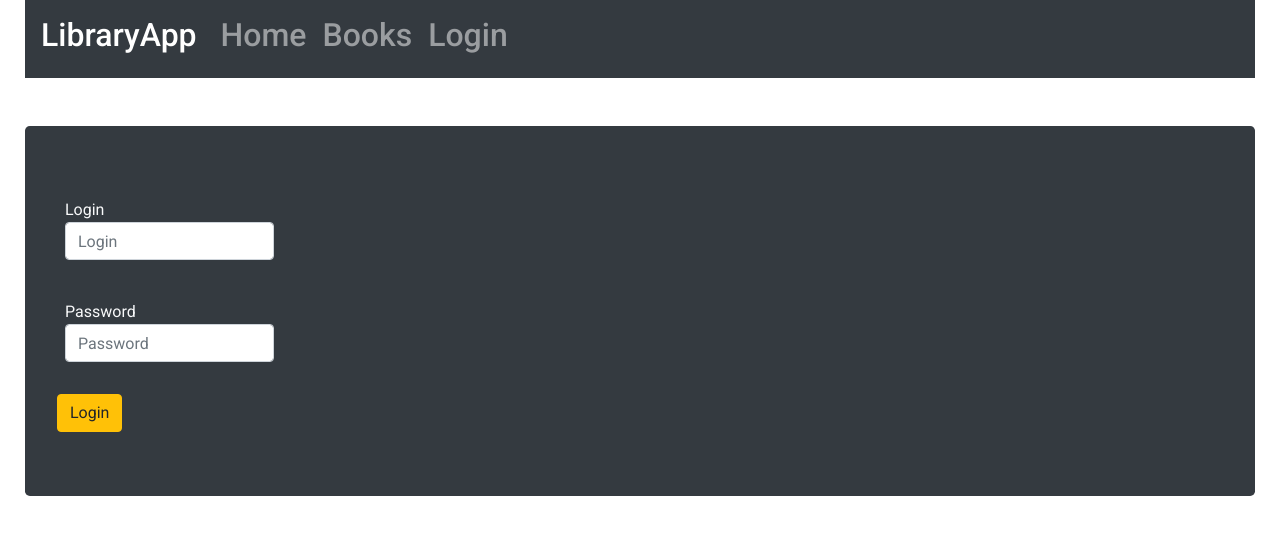
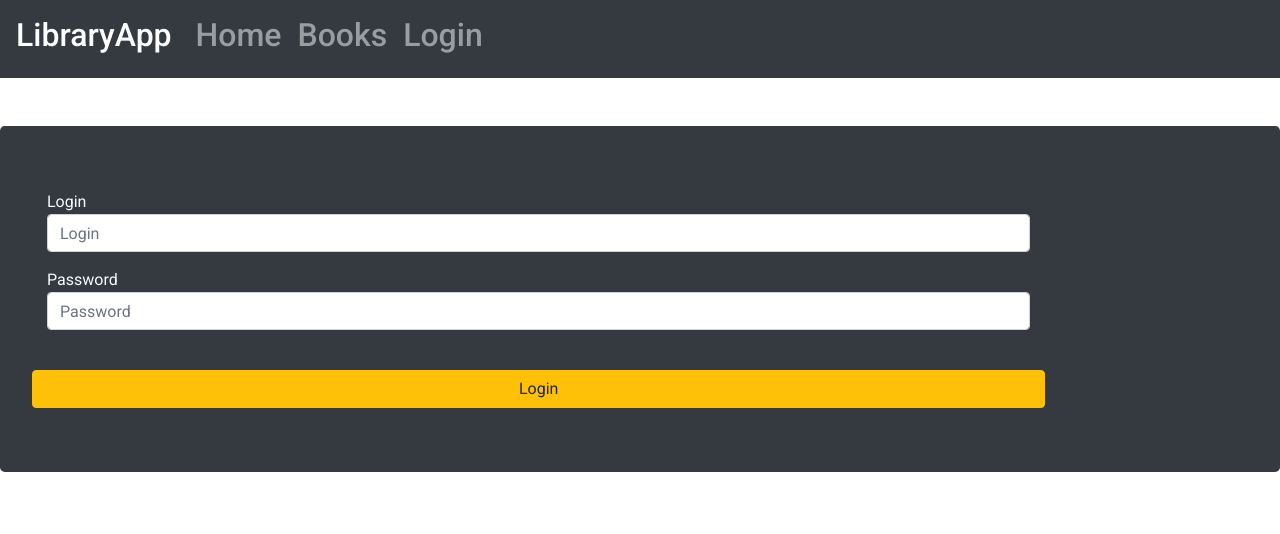
Before and after one commit to Witklocki/Biblioteka, an Angular app in the folder libraryGUI/: page /login in a window 1280 px wide. Shown: the top 534 px of the page. Built offline with nearby package versions, Linux system fonts and the light colour scheme.

Commit message:
15:32 Chyba zrobiłem wszystko co mogłem

```diff
--- a/libraryGUI/src/app/views/general/login/login.component.html
+++ b/libraryGUI/src/app/views/general/login/login.component.html
@@ -2,21 +2,22 @@
 <br>
 <div class="jumbotron bg-dark text-light">
     <form (ngSubmit)="onSubmit()" novalidate>
-        <div class="form-group p-2">
-            <label>
+        <div class="form-group col-10">
+
                 Login
                 <input type="text" name="username" class="form-control"
                 placeholder="Login" [(ngModel)]="userModel.username" required>
-            </label>
+
         </div>
-        <div class="form-group p-2">
-            <label>
+        <div class="form-group col-10 ">
+
                 Password
                 <input type="text" name="password" class="form-control"
                 placeholder="Password" [(ngModel)]="userModel.password" required>
-            </label>
+
         </div>
-        <button class="btn btn-warning" type="submit">
+        <br>
+        <button class="btn btn-warning col-10 " type="submit">
             Login
         </button>
 
--- a/libraryGUI/src/app/views/main-page/add-book/add-book.component.html
+++ b/libraryGUI/src/app/views/main-page/add-book/add-book.component.html
@@ -11,7 +11,7 @@
 
         <button mat-button mat-raised-button mat-dialog-close type="submit" *ngIf="bookName.valid"
          class="btn btn-primary">Add</button>
-        <button mat-button mat-raised-button mat-dialog-close class="btn btn-success"> Just forget</button>
+        <button mat-button mat-raised-button mat-dialog-close class="btn btn-success"> Close</button>
     </form>
     <br><br>
 </div>
--- a/libraryGUI/src/app/views/main-page/edit-author/edit-author.component.html
+++ b/libraryGUI/src/app/views/main-page/edit-author/edit-author.component.html
@@ -16,19 +16,19 @@
                 New name
             </label>
             <input type="text" name="changeName" class="form-control" #name="ngModel"
-            placeholder={{author.name}} [(ngModel)]="authorModel.name" required>
+            value={{author.name}} [(ngModel)]="authorModel.name" required>
         </div>
         <div class="form-group">
             <label>
                 New surname
             </label>
             <input type="text" name="changeSurnme" class="form-control" #surname="ngModel"
-            placeholder={{author.surname}} [(ngModel)]="authorModel.surname" required>
+            value={{author.surname}} [(ngModel)]="authorModel.surname" required>
         </div>
                 <button mat-button mat-raised-button mat-dialog-close *ngIf="name.valid && surname.valid"
                 type="submit" class="btn btn-primary">Change
                 </button>
-                <button mat-button mat-raised-button mat-dialog-close class="btn btn-success"> Just forget</button>
+                <button mat-button mat-raised-button mat-dialog-close class="btn btn-success"> Close</button>
     </form>
     <br><br>
 </div>
--- a/libraryGUI/src/app/views/main-page/edit-book/edit-book.component.html
+++ b/libraryGUI/src/app/views/main-page/edit-book/edit-book.component.html
@@ -1,14 +1,6 @@
 <div class="px-4"><br>
     <form #userForm="ngForm" (ngSubmit)="onChange()" novalidate>
-        <div class="form-group d-inline p-2">
-            <label>
-                Choose Author:<br>
-                <select name="author" [(ngModel)]="id" class="btn btn-light">
-                    <option *ngFor="let author of authors" [ngValue]="author.id"> {{author.name}} {{author.surname}}  </option>
 
-                </select>
-            </label>
-        </div>
         <div class="form-group">
             <label>
                 Title:
@@ -18,7 +10,7 @@
         </div>
 
         <button mat-button mat-raised-button mat-dialog-close type="submit" class="btn btn-warning" *ngIf="bookName.valid">Edit </button>
-        <button mat-button mat-raised-button mat-dialog-close class="btn btn-success" >Just forget </button>
+        <button mat-button mat-raised-button mat-dialog-close class="btn btn-success" >Close </button>
 
     </form>
     <br><br>
--- a/libraryGUI/src/app/views/main-page/main-page.component.html
+++ b/libraryGUI/src/app/views/main-page/main-page.component.html
@@ -3,7 +3,6 @@
     <p *ngIf="permition"> {{admin}}</p>
 </div>
 <div class="col-12">
-  <p>{{test}}</p>
   <table class="col-12 table table-dark">
       <thead>
           <th scope="col" >Name</th>
--- a/libraryGUI/src/index.html
+++ b/libraryGUI/src/index.html
@@ -14,12 +14,6 @@
   <script src="https://stackpath.bootstrapcdn.com/bootstrap/4.5.0/js/bootstrap.min.js" integrity="sha384-OgVRvuATP1z7JjHLkuOU7Xw704+h835Lr+6QL9UvYjZE3Ipu6Tp75j7Bh/kR0JKI" crossorigin="anonymous"></script>
   <link href="https://fonts.googleapis.com/css?family=Roboto:300,400,500&display=swap" rel="stylesheet">
   <link href="https://fonts.googleapis.com/icon?family=Material+Icons" rel="stylesheet">
-  <style>
-    body{
-      padding-left: 25px;
-      padding-right: 25px;
-    }
-  </style>
   </head>
 <body>
   <app-root></app-root>
```
